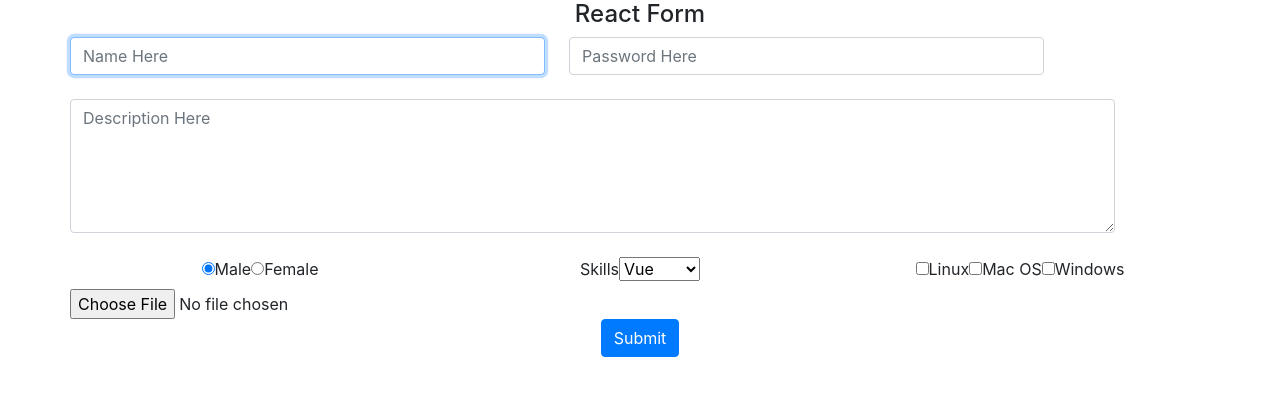
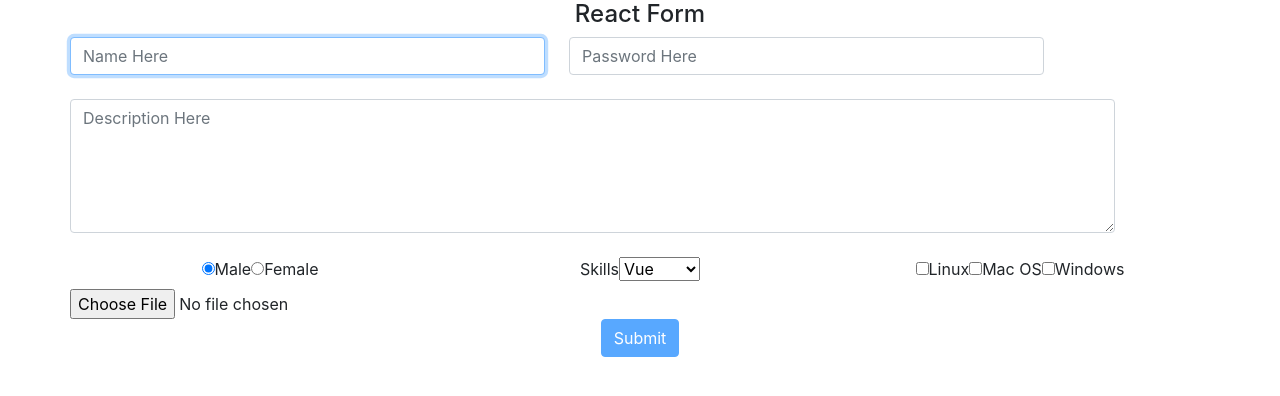
Before and after one commit to pinak4u/reactdemo2, a React (Create React App) app: page / in a window 1280 px wide. Shown: the top 396 px of the page. Built offline with nearby package versions, Linux system fonts and the light colour scheme.

Commit message:
Validation Added to Form

```diff
--- a/src/Component/FormComponent.js
+++ b/src/Component/FormComponent.js
@@ -9,6 +9,8 @@ class FormComponent extends Component {
             gender: 'male',
             skill: 'vue',
             description: '',
+            error: {status: false, message: ''},
+            myfile: {},
             osPreference: [],
             persons: []
         };
@@ -39,8 +41,9 @@ class FormComponent extends Component {
     }
 
     nameChangeHandler = (event) => {
+        let name = event.target.value;
         this.setState({
-            name: event.target.value,
+            name,
         })
     }
 
@@ -63,8 +66,9 @@ class FormComponent extends Component {
     }
 
     descriptionChangeHandler = (event) => {
+        let description = event.target.value;
         this.setState({
-            description: event.target.value,
+            description
         })
     }
 
@@ -75,7 +79,8 @@ class FormComponent extends Component {
         const gender = this.state.gender;
         const description = this.state.description;
         const osPreference = this.state.osPreference;
-        const person = {name, password, skill, gender, description, osPreference}
+        const myfile = this.state.myfile;
+        const person = {name, password, skill, gender, description, osPreference, myfile}
         this.setState(prevState => ({
             persons: [...prevState.persons, person]
         }), () => {
@@ -88,14 +93,24 @@ class FormComponent extends Component {
         let os = event.target.value;
         let osIndex = this.tempRef.findIndex(element => element == os);
         osIndex == -1 ? this.tempRef.push(os) : this.tempRef.splice(osIndex, 1);
+        let errorState = {status: true, message: 'Please Select any OS'};
+        let errorNormalState = {status: false, message: ''};
+        let error = this.tempRef.length <= 0 ? errorState : errorNormalState;
+
         this.setState({
-            osPreference: this.tempRef
+            osPreference: this.tempRef,
+            error
         })
     }
-    fileChangeHandler = (event)=>{
-        console.log(this.fileRef.current.files);
-        console.log(event.target.files);
+
+    fileChangeHandler = (event) => {
+        let {lastModified, name, size, type} = event.target.files[0];
+        let myfile = {lastModified, name, size, type}
+        this.setState({
+            myfile
+        })
     }
+
     resetForm = () => {
         this.setState({
             name: '',
@@ -103,6 +118,9 @@ class FormComponent extends Component {
             gender: 'male',
             skill: 'vue',
             description: '',
+            error: {status: true, message: ''},
+            osPreference: [],
+            myfile: {}
         });
         this.inputRef.current.focus();
         this.tempRef = [];
@@ -111,41 +129,54 @@ class FormComponent extends Component {
         this.linuxRef.current.checked = false;
         this.macRef.current.checked = false;
         this.windowRef.current.checked = false;
-        // this.fileRef.current.files=[];
+        this.fileRef.current.value = "";
     }
+    checkErrorStatus = () => {
+        let errorState = {status: true, message: 'Please check the provided input'};
+        let errorNormalState = {status: false, message: ''};
+        let error = (this.state.name !== '' && this.state.name.length <= 2) || (this.state.description !== '' && this.state.description.length <= 2) || (this.state.osPreference.length <= 0) ? errorState : errorNormalState;
+        this.setState({error});
+    }
+    render() {
 
-    render() {
         return (
             <div className="container">
+                {this.state.error.message != '' && <div className='alert alert-danger'>{this.state.error.message}</div>}
                 <h4>React Form</h4>
                 <div className='row'>
                     <input className="form-control col-sm-5 mb-4 mr-4" type="text" placeholder="Name Here"
                            onChange={this.nameChangeHandler} value={this.state.name} ref={this.inputRef}
+                           onBlur={this.checkErrorStatus}
                     />
+
                     <input className="form-control col-sm-5 mb-4" type="password" placeholder="Password Here"
                            onChange={this.passwordChangeHandler} value={this.state.password}
+                           onBlur={this.checkErrorStatus}
                     />
                 </div>
                 <div className='row'>
                     <textarea name="description" cols="30" rows="5" className="form-control mb-4 col-sm-11"
                               onChange={this.descriptionChangeHandler} placeholder="Description Here"
-                              value={this.state.description}>
+                              value={this.state.description} onBlur={this.checkErrorStatus}>
                     </textarea>
                 </div>
                 <div className='row'>
                     <div className='col-sm-4 d-inline'>
                         <input id="genderMale" type="radio" name="gender" value="male" ref={this.maleRef}
                                onChange={(event) => this.genderChangeHandler(event, 'male')}
+                               onBlur={this.checkErrorStatus}
                         />
                         <label htmlFor="genderMale">Male</label>
                         <input id="genderFemale" type="radio" name="gender" value="female" ref={this.femaleRef}
                                onChange={(event) => this.genderChangeHandler(event, 'female')}
+                               onBlur={this.checkErrorStatus}
                         />
                         <label htmlFor="genderFemale">Female</label>
                     </div>
                     <div className='col-sm-4 d-inline'>
                         <label htmlFor="skills">Skills</label>
-                        <select name="skills" id="skills" onChange={this.skillChangeHandler} ref={this.skillsRef}>
+                        <select name="skills" id="skills" onChange={this.skillChangeHandler} ref={this.skillsRef}
+                                onBlur={this.checkErrorStatus}>
                             <option value="vue">Vue</option>
                             <option value="angular">Angular</option>
                             <option value="react">React</option>
@@ -154,23 +185,26 @@ class FormComponent extends Component {
                     <div className='col-sm-4 d-inline'>
 
                         <input type="checkbox" onChange={(event) => this.osPreferenceChangeHandler(event)} name='os[]'
-                               value="linux" id="linux" ref={this.linuxRef}/>
+                               value="linux" id="linux" ref={this.linuxRef} onBlur={this.checkErrorStatus}/>
                         <label htmlFor="linux">Linux</label>
 
                         <input type="checkbox" onChange={(event) => this.osPreferenceChangeHandler(event)} name='os[]'
-                               value="macos" id="macos" ref={this.macRef}/>
+                               value="macos" id="macos" ref={this.macRef} onBlur={this.checkErrorStatus}/>
                         <label htmlFor="macos">Mac OS</label>
 
                         <input type="checkbox" onChange={(event) => this.osPreferenceChangeHandler(event)} name='os[]'
-                               value="windows" id="windows" ref={this.windowRef}/>
+                               value="windows" id="windows" ref={this.windowRef} onBlur={this.checkErrorStatus}/>
                         <label htmlFor="windows">Windows</label>
 
                     </div>
                 </div>
                 <div className='row'>
-                    <input type="file" onChange={this.fileChangeHandler} ref={this.fileRef}/>
+                    <input id='profileImage' type="file" onChange={this.fileChangeHandler} ref={this.fileRef}
+                           onBlur={this.checkErrorStatus}/>
                 </div>
-                <button className="btn btn-primary pull-right" onClick={this.clickHandler}>Submit</button>
+                <button className="btn btn-primary pull-right" onClick={this.clickHandler}
+                        disabled={this.state.error.status}>Submit
+                </button>
             </div>
         )
     }
```
